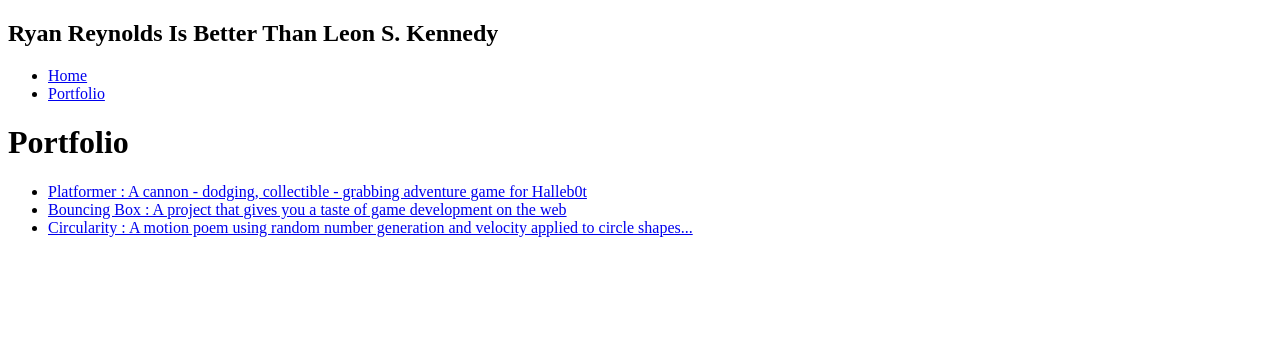
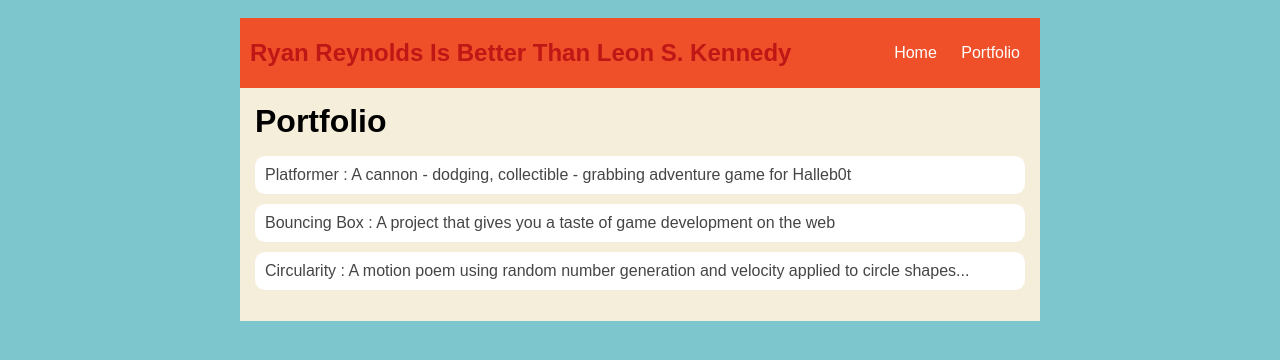
Before and after one commit to ATemplin/ATemplin.github.io, a plain HTML site: page portfolio.html in a window 1280 px wide. Drawn offline with Linux system fonts and the light colour scheme.

Commit message:
Final Product

```diff
--- a/portfolio.html
+++ b/portfolio.html
@@ -2,6 +2,84 @@
 <html>
     <head>
         <title> Ryan Reynolds Is Better Than Leon S. Kennedy</title>
+        <style type="text/css">
+            body {
+                background: rgb(125, 198, 205);
+                color: rgb(45, 45, 45);
+                padding: 10px;
+                font-family: arial;
+            }
+            header {
+                font-size: 1.5em;
+                font-weight: bold;
+            }
+
+            #all-contents {
+                max-width: 800px;
+                margin: auto;
+            }
+
+            /* navigation menu */
+            nav {
+                background: #ef5029;
+                margin: 0 auto;
+                display: flex;
+                padding: 10px;
+            }
+            h1 {
+                display: flex;
+                align-items: center;
+                color: #bf1616;
+                flex: 1;
+                margin: 0;
+            }
+            #nav-ul {
+                list-style-image: none;
+            }
+            .nav-li {
+                display: inline-block;
+                padding: 0 10px;
+            }
+            .nav-a {
+                text-decoration: none;
+                color: #fff;
+            }
+
+            /* main container area beneath menu */
+            main {
+                background: rgb(245, 238, 219);
+                display: flex;
+            }
+            .content {
+                flex: 1;
+                padding: 15px;
+            }
+            /* portfolio styles */
+         .content h1 {
+             color: black;
+         }
+
+         #portfolio {
+             list-style-type: none;
+             padding-left: 0;
+         }
+
+         #portfolio li {
+             background: #fff;
+             padding: 10px;
+             border-radius: 10px;
+             margin-bottom: 10px;
+         }
+
+         #portfolio li:hover {
+             background: #eee;
+         }
+
+         #portfolio a {
+             text-decoration: none;
+             color: #454545;
+         }
+        </style>
     </head>
 
     <body>
```
Also changed, not shown: index.html (+2 -2 lines).
